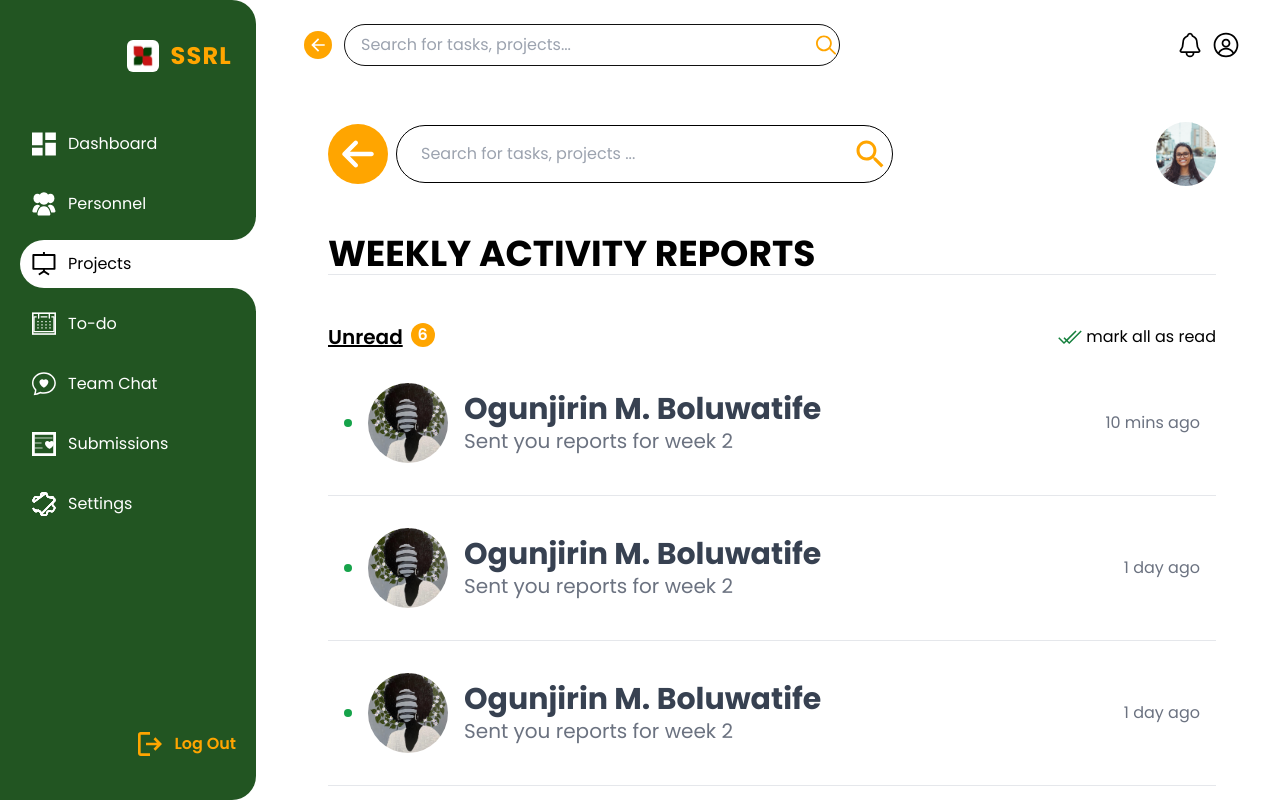
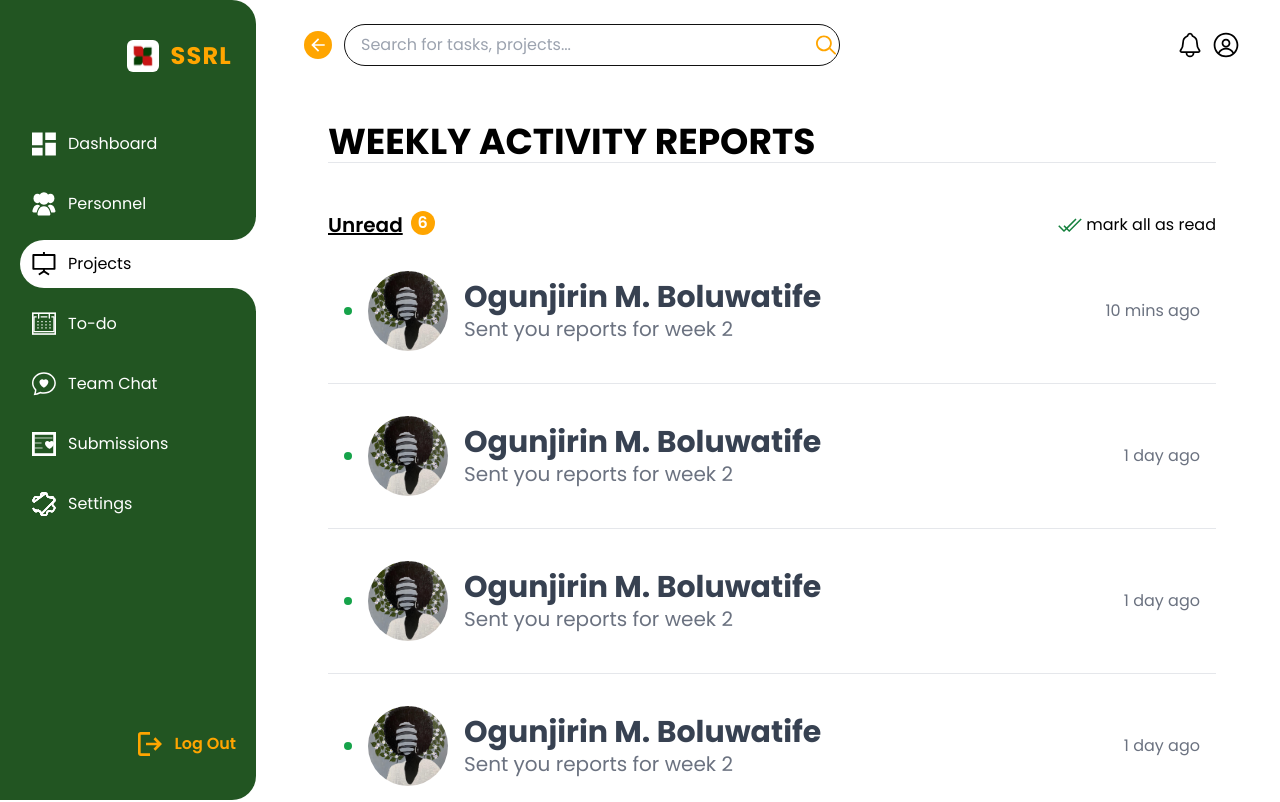
Before and after one commit to SmartSystemLab/SSRL-lab-app, a React (Vite) app: page /home/projects in a window 1280 px wide. Shown: the top 802 px of the page. Built offline with nearby package versions, Linux system fonts and the light colour scheme.

Commit message:
new sidenav and dashboard

```diff
--- a/src/components/SideNav.jsx
+++ b/src/components/SideNav.jsx
@@ -52,7 +52,7 @@ const SideNav = () => {
                   <img
                     src={img}
                     alt={text}
-                    className={`w-6 h-6 transition-all duration-200 ease-out ${isActive ? 'brightness-0' : ''
+                    className={`w-6 h-6 transition-all duration-200 ease-in ${isActive ? 'brightness-0' : ''
                       }`}
                   />
                   <span className="text-sm md:text-base">{text}</span>
--- a/src/pages/Projects/Projects.jsx
+++ b/src/pages/Projects/Projects.jsx
@@ -50,31 +50,7 @@ const Projects = () => {
     <>
       <div>
         <div className="container">
-          <div className="mt-12 flex justify-between">
 
-            {/* Back Arrow and Search Bar */}
-            <div className="flex items-center gap-2 w-full">
-              <button className="bg-[#FFa500] p-3 rounded-full">
-                <FaArrowLeft className=" text-white text-4xl" />
-              </button>
-              <div className="relative w-3/5 p-3 border border-black rounded-full">
-                <input
-                  type="text"
-                  placeholder="Search for tasks, projects ..."
-                  className="w-full rounded-full  px-3 py-1 focus:outline-none"
-                />
-                <IoMdSearch className="text-4xl text-[#FFa500] absolute top-1/2 -translate-y-1/2 right-1" />
-              </div>
-            </div>
-            {/* Profile Pic */}
-            <div>
-              <img
-                src={profile}
-                alt=""
-                className="h-16 w-16 rounded-full object-cover"
-              />
-            </div>
-          </div>
 
           {/* Header */}
           <div className="mt-12">
--- a/src/sharedLayouts/SharedHomeLayout.jsx
+++ b/src/sharedLayouts/SharedHomeLayout.jsx
@@ -18,7 +18,7 @@ const SharedHomeLayout = () => {
         </div>
 
 
-        <div className={`p-4 flex-1 max-w-screen-2xl`} >
+        <div className={`p-4 flex-1 max-w-screen-2xl w-full`} >
           <Headerbar />
           <Outlet />
         </div>
```
